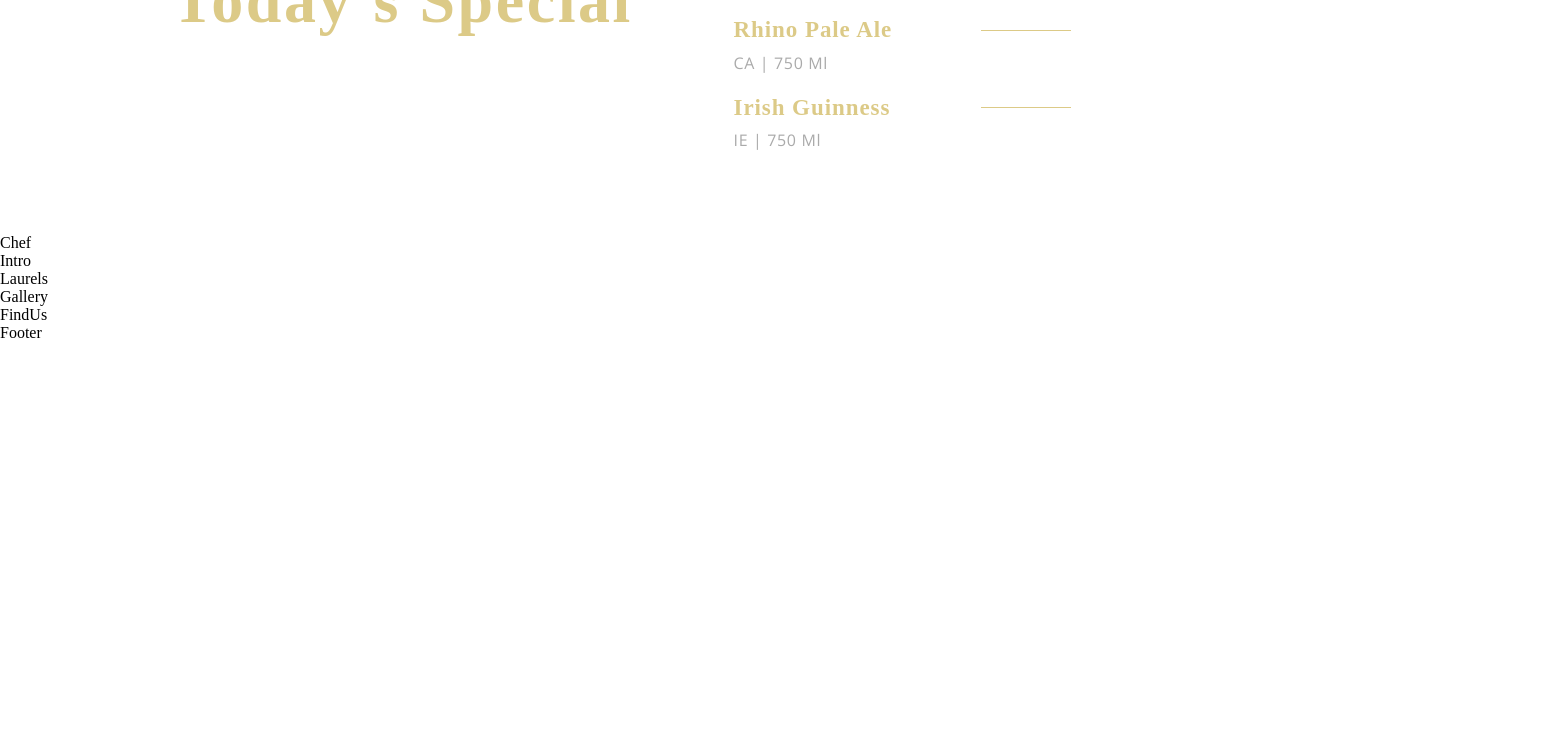
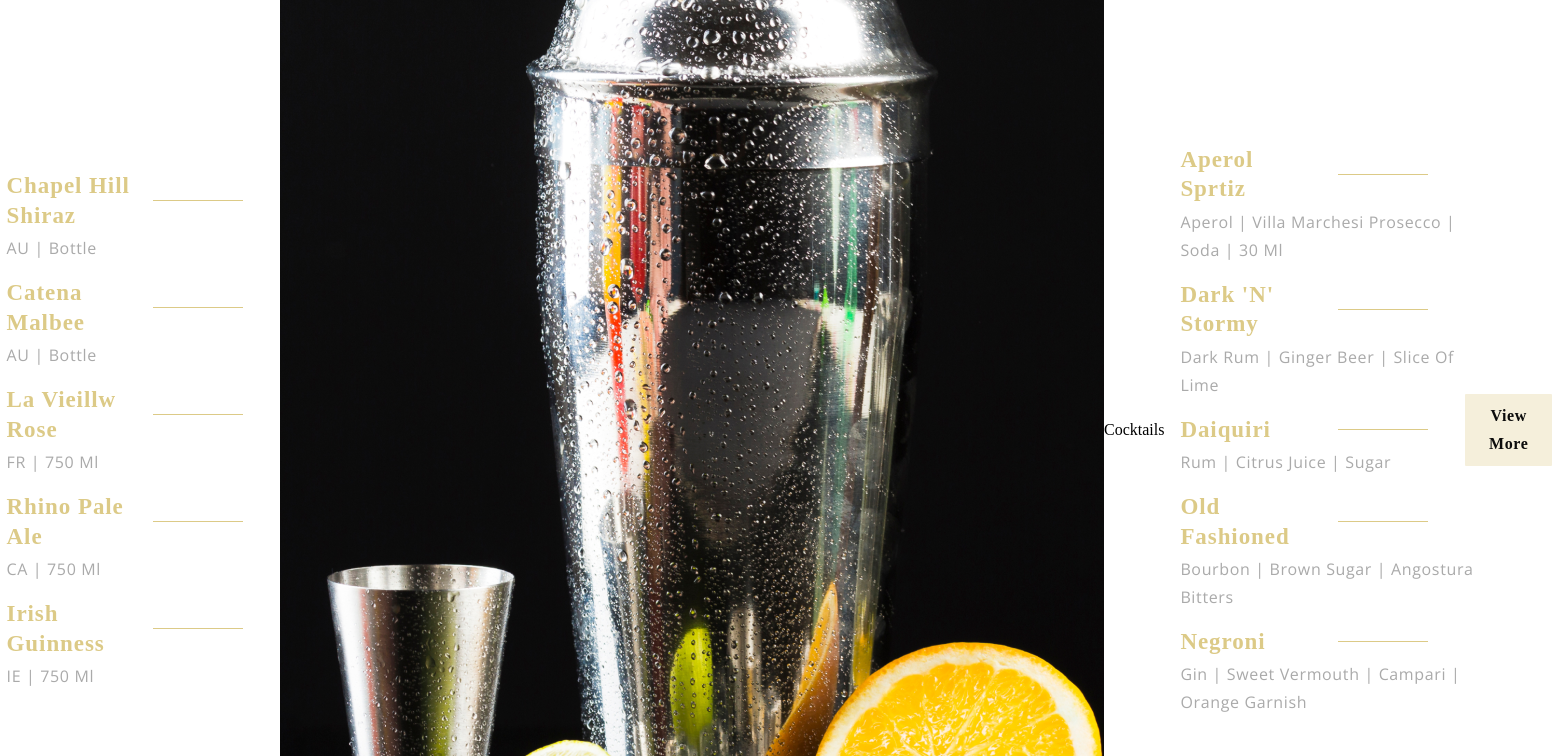
Before and after one commit to franbz1/ui-react-2, a React (Create React App) app: page / in a window 1280 px wide. Shown: the part 2100-2856 px from the top of the page, 1552 px wide, since content can reach past the window. Before the commit the page ends 2442 px from the top, so only its background shows below. Built offline with nearby package versions, Linux system fonts and the light colour scheme; the HTML template or start-up script is replaced by a standard one; a web font is replaced by a local one.

Commit message:
SpecialMenu container jsx terminado

```diff
--- a/src/container/Menu/SpecialMenu.jsx
+++ b/src/container/Menu/SpecialMenu.jsx
@@ -28,6 +28,36 @@
         </div>
       </div>
     </div>
+
+    <div className='app__specialMenu-menu_img'>
+      <img
+        src={images.menu}
+        alt='menu_img'
+      />
+    </div>
+
+    <div className='app__specialMenu-menu_cocktails flex__center'>
+      <p className='app__specialMenu-menu_heading'>Cocktails</p>
+      <div className='app__specialMenu-menu_items'>
+        {data.cocktails.map((cocktail, index) => (
+          <MenuItem
+            key={cocktail.title + 1}
+            title={cocktail.title}
+            price={cocktail.price}
+            tags={cocktail.tags}
+          />
+        ))}
+      </div>
+    </div>
+
+    <div style={{ marginTop: '15' }}>
+      <button
+        type='button'
+        className='custom__button'
+      >
+        View More
+      </button>
+    </div>
   </div>
 );
 
```
